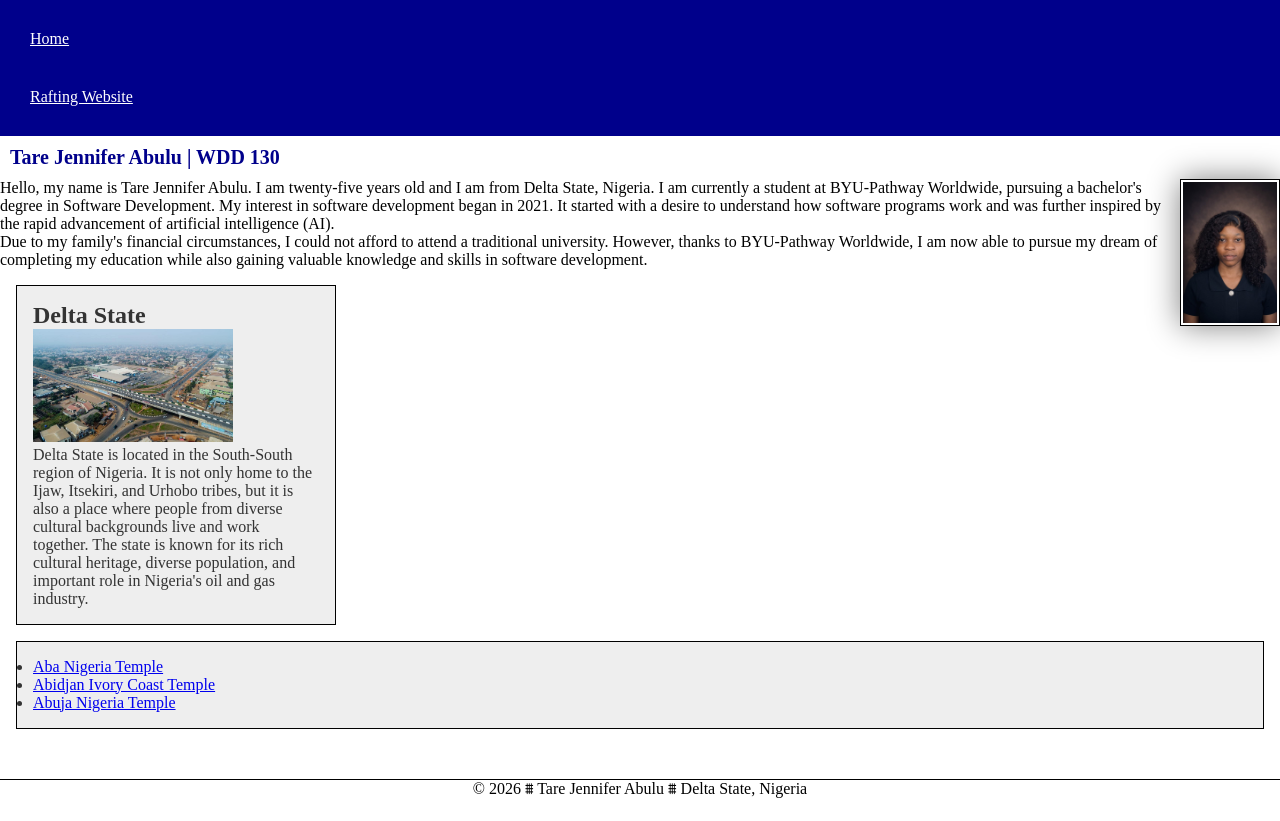
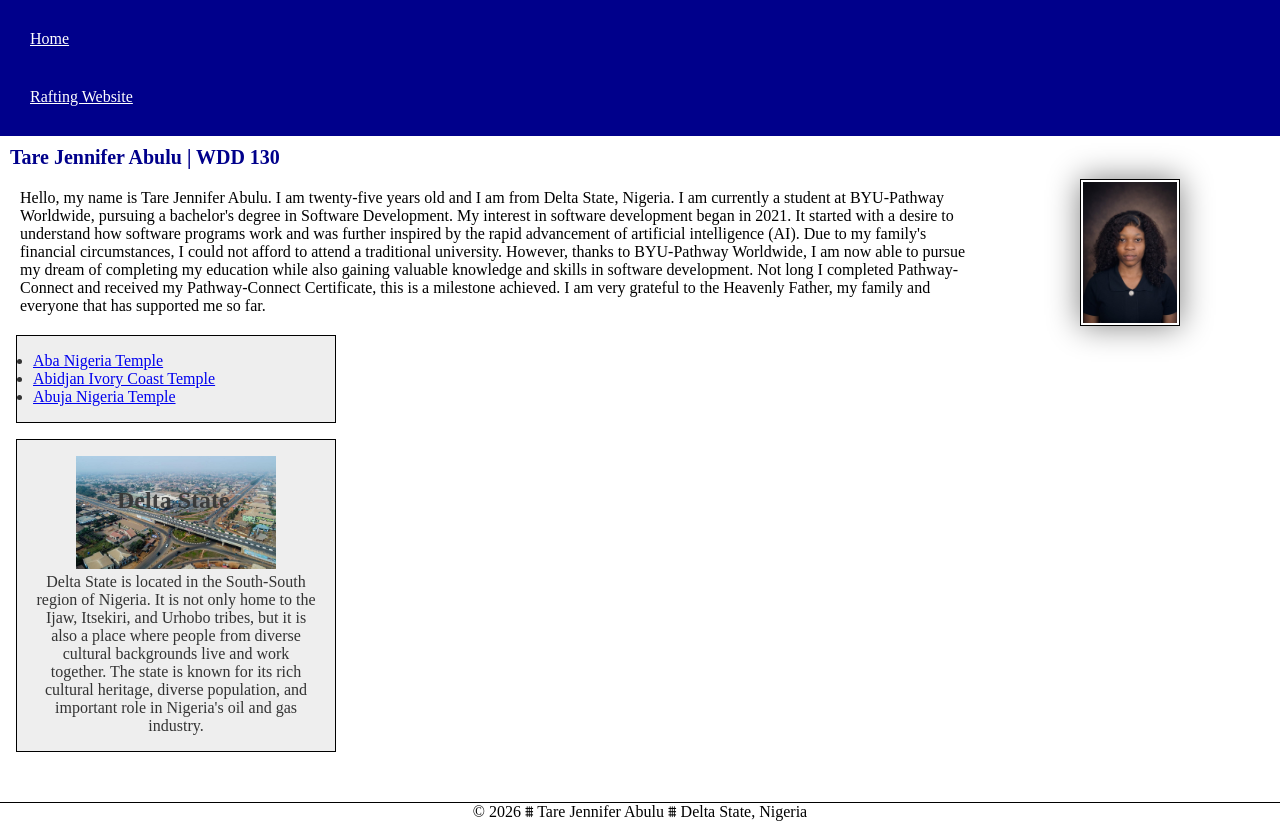
Before and after one commit to tare-abulu/wdd130, a plain HTML site: page index.html in a window 1280 px wide. Before the commit the page ends 800 px from the top, so only its background shows below. Drawn offline with Linux system fonts and the light colour scheme.

Commit message:
Edited my index page

```diff
--- a/index.html
+++ b/index.html
@@ -26,10 +26,18 @@
             Hello, my name is Tare Jennifer Abulu. I am twenty-five years old and I am from Delta State, Nigeria. I am currently a student at BYU-Pathway Worldwide, pursuing a bachelor's degree in Software Development.
 
             My interest in software development began in 2021. It started with a desire to understand how software programs work and was further inspired by the rapid advancement of artificial intelligence (AI).
+
+            Due to my family's financial circumstances, I could not afford to attend a traditional university. However, thanks to BYU-Pathway Worldwide, I am now able to pursue my dream of completing my education while also gaining valuable knowledge and skills in software development.
+
+            Not long I completed Pathway-Connect and received my Pathway-Connect Certificate, this is a milestone achieved. I am very grateful to the Heavenly Father, my family and everyone that has supported me so far.
+
         </p>
-        <p>
-            Due to my family's financial circumstances, I could not afford to attend a traditional university. However, thanks to BYU-Pathway Worldwide, I am now able to pursue my dream of completing my education while also gaining valuable knowledge and skills in software development.
-        </p>
+
+        <ul class="box">
+            <li><a href="https://www.churchofjesuschrist.org/temples/details/aba-nigeria-temple?lang=eng">Aba Nigeria Temple</a></li>
+            <li><a href="https://www.churchofjesuschrist.org/temples/details/abidjan-ivory-coast-temple?lang=eng">Abidjan Ivory Coast Temple</a></li>
+            <li><a href="https://www.churchofjesuschrist.org/temples/details/abuja-nigeria-temple?lang=eng">Abuja Nigeria Temple</a></li>
+        </ul>
     </main>
     <aside class="box">
         <h2>
@@ -42,11 +50,6 @@
         </p>
     </aside>
 
-    <ul class="box">
-        <li><a href="https://www.churchofjesuschrist.org/temples/details/aba-nigeria-temple?lang=eng">Aba Nigeria Temple</a></li>
-        <li><a href="https://www.churchofjesuschrist.org/temples/details/abidjan-ivory-coast-temple?lang=eng">Abidjan Ivory Coast Temple</a></li>
-        <li><a href="https://www.churchofjesuschrist.org/temples/details/abuja-nigeria-temple?lang=eng">Abuja Nigeria Temple</a></li>
-    </ul>
 
     <footer>
         <p>
--- a/styles/styles.css
+++ b/styles/styles.css
@@ -40,11 +40,29 @@ main img {
     padding: 2px;
     box-shadow: 0 0 30px gray;
     float: right;
+    margin: 0 100px;
 
 }
 
+main p {
+    clear: left;
+    width: 75%;
+    margin: 20px;
+}
+
 aside {
-    width: 20rem;
+    /* width: 20rem; */
+    text-align: center;
+    position: relative;
+
+}
+
+aside h2 {
+    position: absolute;
+    top: 47px;
+    left: 100px;
+    opacity: 0.9;
+
 }
 
 aside img {
@@ -67,4 +85,5 @@ footer {
     padding: 1rem;
     background-color: #eee;
     color: #333;
+    width: 20rem;
 }
```
